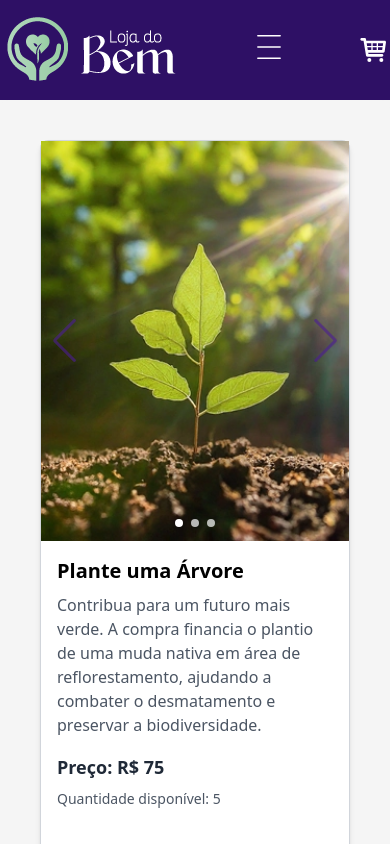
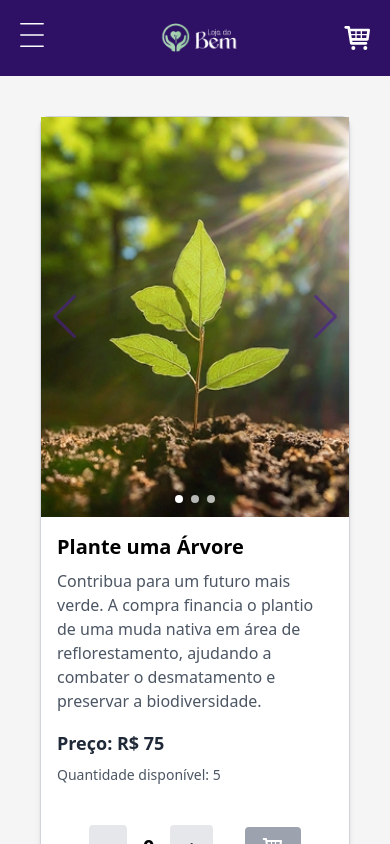
Before and after one commit to Gferracioli/LojadoBem, a React (Create React App) app: page / in a window 390 px wide. Shown: the top 844 px of the page. Built offline with nearby package versions, Linux system fonts and the light colour scheme.

Commit message:
navbar mobile

```diff
--- a/src/components/NavBar.tsx
+++ b/src/components/NavBar.tsx
@@ -7,15 +7,39 @@ import { CiMenuBurger } from "react-icons/ci"; // Importar o ícone do react-ico
 const NavBar = () => {
   const [menuOpen, setMenuOpen] = useState(false);
 
-  // Toggle
+  // Toggle the hamburger menu
   const toggleMenu = () => {
     setMenuOpen(!menuOpen);
   };
 
   return (
     <nav className="bg-violet-950 shadow-md">
-      <div className="container mx-auto flex items-center justify-between">
-        {/* Logo e Nome da Loja */}
+      <div className="container mx-auto flex items-center justify-between p-4 md:p-0">
+        {/* Mobile Layout: Menu on the left, Logo in the center, Cart on the right */}
+        <div className="md:hidden flex items-center justify-between w-full">
+          {/* Hamburger Menu on the left */}
+          <div className="mr-4">
+            <button onClick={toggleMenu} className="text-white focus:outline-none">
+              <CiMenuBurger className="w-8 h-8" />
+            </button>
+          </div>
+
+          {/* Logo in the center */}
+          <div className="flex-1 flex justify-center">
+            <Link to="/">
+              <img src="/assets/img/logo.png" alt="Logo" className="w-[80px] h-auto" />
+            </Link>
+          </div>
+
+          {/* Cart on the right */}
+          <div className="ml-2">
+            <CartWidget />
+          </div>
+        </div>
+
+        {/* Desktop Layout (Unchanged) */}
+        <div className="hidden md:flex items-center justify-between w-full">
+          {/* Logo and Store Name */}
           <div className="flex items-center space-x-4">
             <Link to="/">
               <img src="/assets/img/logo.png" alt="Logo" className="w-25 h-25" />
@@ -23,18 +47,8 @@ const NavBar = () => {
             <h1 className="text-2xl font-bold text-white hidden">Loja do Bem</h1>
           </div>
 
-        {/* Menu Hambúrguer */}
-        <div className="md:hidden">
-          <button
-            onClick={toggleMenu}
-            className="text-white focus:outline-none"
-          >
-            <CiMenuBurger className="w-8 h-8" /> {/* Ícone de menu hambúrguer */}
-          </button>
-        </div>
-
-        {/* Links das Categorias e Página Institucional (Desktop) */}
-        <div className="hidden md:flex space-x-8 text-white">
+          {/* Links (Categories) in the middle */}
+          <div className="flex space-x-8 text-white">
             {data.categorias.map((categoria) => (
               <Link
                 key={categoria.id}
@@ -44,7 +58,6 @@ const NavBar = () => {
                 {categoria.nome}
               </Link>
             ))}
-          {/* Adicionando o link para a página institucional */}
             <Link
               to="/oprojeto"
               className="text-lg hover:text-gray-300 transition-colors"
@@ -53,26 +66,27 @@ const NavBar = () => {
             </Link>
           </div>
 
+          {/* CartWidget on Desktop */}
           <CartWidget />
         </div>
+      </div>
 
-      {/* Menu dropdown Hamburguer (Mobile) */}
+      {/* Mobile Menu Dropdown */}
       {menuOpen && (
         <div className="md:hidden mt-2 bg-green-500 text-white space-y-2 p-4">
           {data.categorias.map((categoria) => (
             <Link
               key={categoria.id}
               to={`/categoria/${categoria.id}`}
-              onClick={() => setMenuOpen(false)}  // Fecha o menu ao clicar em um link
+              onClick={() => setMenuOpen(false)}  // Close menu on link click
               className="block hover:text-gray-300 transition-colors"
             >
               {categoria.nome}
             </Link>
           ))}
-          {/* Adicionando o link para a página institucional no menu dropdown */}
           <Link
             to="/oprojeto"
-            onClick={() => setMenuOpen(false)}  // Fecha o menu ao clicar no link
+            onClick={() => setMenuOpen(false)}  // Close menu on link click
             className="block hover:text-gray-300 transition-colors"
           >
             O Projeto
```
Lines whose indentation alone changed are shown as unchanged.
